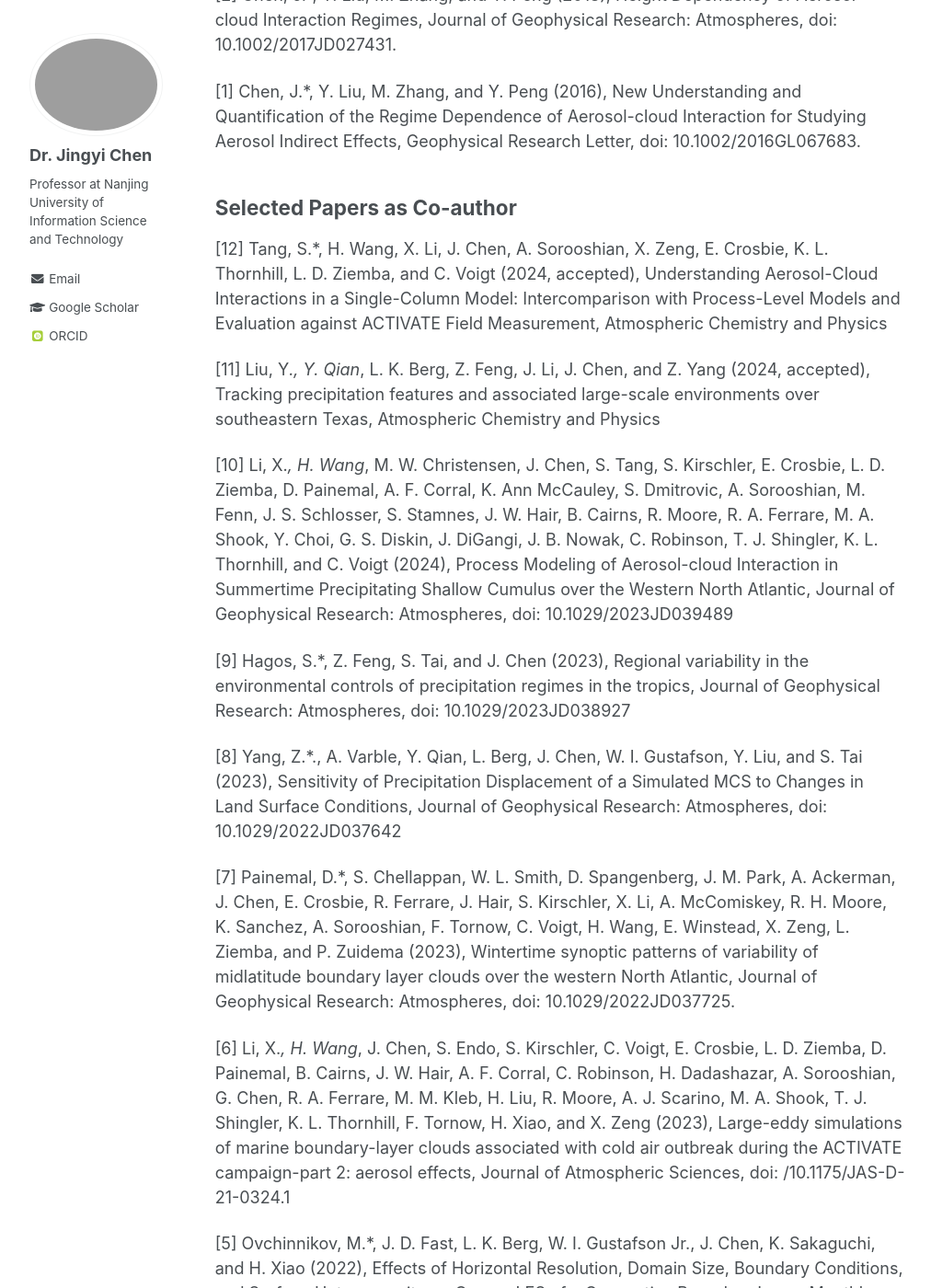
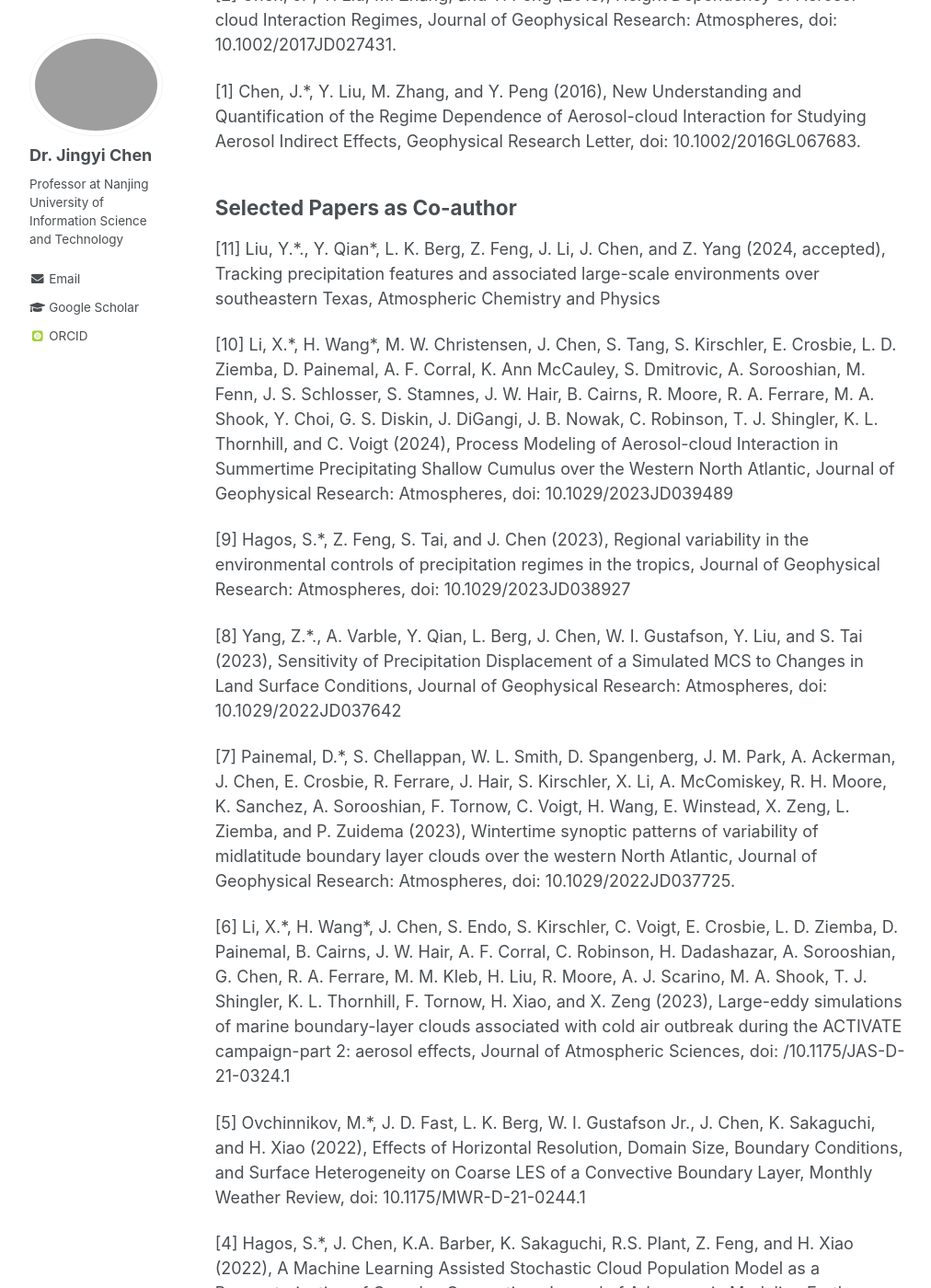
Before and after one commit to Jingyi-Chen/jingyi-chen.github.io, a Jekyll site: the page built from _pages/publications.md, in a window 1280 px wide and 1400 px high, scrolled down 1134 px. Shown: the whole window at 92% size, without its empty margins (132-1144 px from the left). Built offline with Jekyll 4.4.1, drawn with Linux system fonts in a browser that asks for light colours; some web fonts are replaced; some of the changed text lies outside the part shown.

Commit message:
Update publications.md

```diff
--- a/_pages/publications.md
+++ b/_pages/publications.md
@@ -13,46 +13,44 @@ Selected Papers as Lead Author
 
 [9] Chen, J.\*, Y. Qian\*, T. Chakraborty, and Z. Yang (2024), Complexities of urban impacts on long-term seasonal trends in a mid-sized arid city, Environmental Research Communication, doi: 10.1088/2515-7620/ad2b18
 
-[8] Chen, J.*, S. Hagos, H. Xiao, Z. Feng, J. D. Fast, C. Lu, A. Varble, and J. Sun (2023), The effects of shallow cumulus cloud shape on the cloud-cloud interactions and cloud-environment mixing, Geophysical Research Letter, doi: 10.1029/2023GL106334
+[8] Chen, J.\*, S. Hagos, H. Xiao, Z. Feng, J. D. Fast, C. Lu, A. Varble, and J. Sun (2023), The effects of shallow cumulus cloud shape on the cloud-cloud interactions and cloud-environment mixing, Geophysical Research Letter, doi: 10.1029/2023GL106334
 
-[7] Chen, J.*, S. Hagos, H. Xiao, J. D. Fast, and Z. Feng (2023), Multi-scale Analysis of Surface Heterogeneity Induced Convection on Isentropic Coordinates, Journal of Atmospheric Science, doi: 10.1175/JAS-D-21-0198.1
+[7] Chen, J.\*, S. Hagos, H. Xiao, J. D. Fast, and Z. Feng (2023), Multi-scale Analysis of Surface Heterogeneity Induced Convection on Isentropic Coordinates, Journal of Atmospheric Science, doi: 10.1175/JAS-D-21-0198.1
 
-[6] Chen, J.*, S. Hagos, Z. Feng, J. D. Fast, and H. Xiao (2023), The Role of Cloud-Cloud Interactions in the Lifecycle of Shallow Cumulus Clouds, Journal of Atmospheric Science, doi: 10.1175/JAS-D-22-0004.1
+[6] Chen, J.\*, S. Hagos, Z. Feng, J. D. Fast, and H. Xiao (2023), The Role of Cloud-Cloud Interactions in the Lifecycle of Shallow Cumulus Clouds, Journal of Atmospheric Science, doi: 10.1175/JAS-D-22-0004.1
 
-[5] Chen, J.*, H. Wang*, X. Li, D. Painemal, A. Sorooshian, K. L. Thornhill, C. Robinson, and T. Shingler (2022), Impact of Meteorological Factors on the Mesoscale Morphology of Cloud Streets during a Cold Air Outbreak over the Western North Atlantic, Journal of Atmospheric Sciences, doi: 10.1175/JAS-D-22-0034.1
+[5] Chen, J.\*, H. Wang\*, X. Li, D. Painemal, A. Sorooshian, K. L. Thornhill, C. Robinson, and T. Shingler (2022), Impact of Meteorological Factors on the Mesoscale Morphology of Cloud Streets during a Cold Air Outbreak over the Western North Atlantic, Journal of Atmospheric Sciences, doi: 10.1175/JAS-D-22-0034.1
 
-[4] Chen, J.*, S. Hagos, H. Xiao, J. D. Fast, and Z. Feng (2020), Characterization of Surface Heterogeneity Induced Convection using Cluster Analysis, Journal of Geophysical Research: Atmospheres, doi: 10.1029/2020JD032550
+[4] Chen, J.\*, S. Hagos, H. Xiao, J. D. Fast, and Z. Feng (2020), Characterization of Surface Heterogeneity Induced Convection using Cluster Analysis, Journal of Geophysical Research: Atmospheres, doi: 10.1029/2020JD032550
 
-[3] Chen, J.*, Y. Liu, and M. Zhang (2020), Effects of Lateral Entrainment-Mixing with Entrained Aerosols on Cloud Microphysics, Geophysical Research Letter, doi: 10.1029/2020GL087667.
+[3] Chen, J.\*, Y. Liu, and M. Zhang (2020), Effects of Lateral Entrainment-Mixing with Entrained Aerosols on Cloud Microphysics, Geophysical Research Letter, doi: 10.1029/2020GL087667.
 
-[2] Chen, J.*, Y. Liu, M. Zhang, and Y. Peng (2018), Height Dependency of Aerosol-cloud Interaction Regimes, Journal of Geophysical Research: Atmospheres, doi: 10.1002/2017JD027431.
+[2] Chen, J.\*, Y. Liu, M. Zhang, and Y. Peng (2018), Height Dependency of Aerosol-cloud Interaction Regimes, Journal of Geophysical Research: Atmospheres, doi: 10.1002/2017JD027431.
 
-[1] Chen, J.*, Y. Liu, M. Zhang, and Y. Peng (2016), New Understanding and Quantification of the Regime Dependence of Aerosol-cloud Interaction for Studying Aerosol Indirect Effects, Geophysical Research Letter, doi: 10.1002/2016GL067683.
+[1] Chen, J.\*, Y. Liu, M. Zhang, and Y. Peng (2016), New Understanding and Quantification of the Regime Dependence of Aerosol-cloud Interaction for Studying Aerosol Indirect Effects, Geophysical Research Letter, doi: 10.1002/2016GL067683.
 
 
 Selected Papers as Co-author
 ---
 
-[12] Tang, S.*, H. Wang, X. Li, J. Chen, A. Sorooshian, X. Zeng, E. Crosbie, K. L. Thornhill, L. D. Ziemba, and C. Voigt (2024, accepted), Understanding Aerosol-Cloud Interactions in a Single-Column Model: Intercomparison with Process-Level Models and Evaluation against ACTIVATE Field Measurement, Atmospheric Chemistry and Physics
+[11] Liu, Y.\*., Y. Qian\*, L. K. Berg, Z. Feng, J. Li, J. Chen, and Z. Yang (2024, accepted), Tracking precipitation features and associated large-scale environments over southeastern Texas, Atmospheric Chemistry and Physics
 
-[11] Liu, Y*., Y. Qian*, L. K. Berg, Z. Feng, J. Li, J. Chen, and Z. Yang (2024, accepted), Tracking precipitation features and associated large-scale environments over southeastern Texas, Atmospheric Chemistry and Physics
+[10] Li, X.\*, H. Wang*, M. W. Christensen, J. Chen, S. Tang, S. Kirschler, E. Crosbie, L. D. Ziemba, D. Painemal,  A. F. Corral, K. Ann McCauley, S. Dmitrovic, A. Sorooshian, M. Fenn, J. S. Schlosser, S. Stamnes, J. W. Hair, B. Cairns, R. Moore, R. A. Ferrare, M. A. Shook, Y. Choi, G. S. Diskin, J. DiGangi, J. B. Nowak, C. Robinson, T. J. Shingler, K. L. Thornhill, and C. Voigt (2024), Process Modeling of Aerosol-cloud Interaction in Summertime Precipitating Shallow Cumulus over the Western North Atlantic, Journal of Geophysical Research: Atmospheres, doi: 10.1029/2023JD039489
 
-[10] Li, X.*, H. Wang*, M. W. Christensen, J. Chen, S. Tang, S. Kirschler, E. Crosbie, L. D. Ziemba, D. Painemal,  A. F. Corral, K. Ann McCauley, S. Dmitrovic, A. Sorooshian, M. Fenn, J. S. Schlosser, S. Stamnes, J. W. Hair, B. Cairns, R. Moore, R. A. Ferrare, M. A. Shook, Y. Choi, G. S. Diskin, J. DiGangi, J. B. Nowak, C. Robinson, T. J. Shingler, K. L. Thornhill, and C. Voigt (2024), Process Modeling of Aerosol-cloud Interaction in Summertime Precipitating Shallow Cumulus over the Western North Atlantic, Journal of Geophysical Research: Atmospheres, doi: 10.1029/2023JD039489
+[9] Hagos, S.\*, Z. Feng, S. Tai, and J. Chen (2023), Regional variability in the environmental controls of precipitation regimes in the tropics, Journal of Geophysical Research: Atmospheres, doi: 10.1029/2023JD038927
 
-[9] Hagos, S.*, Z. Feng, S. Tai, and J. Chen (2023), Regional variability in the environmental controls of precipitation regimes in the tropics, Journal of Geophysical Research: Atmospheres, doi: 10.1029/2023JD038927
+[8] Yang, Z.\*., A. Varble, Y. Qian, L. Berg, J. Chen, W. I. Gustafson, Y. Liu, and S. Tai (2023), Sensitivity of Precipitation Displacement of a Simulated MCS to Changes in Land Surface Conditions, Journal of Geophysical Research: Atmospheres, doi: 10.1029/2022JD037642
 
-[8] Yang, Z.*., A. Varble, Y. Qian, L. Berg, J. Chen, W. I. Gustafson, Y. Liu, and S. Tai (2023), Sensitivity of Precipitation Displacement of a Simulated MCS to Changes in Land Surface Conditions, Journal of Geophysical Research: Atmospheres, doi: 10.1029/2022JD037642
+[7] Painemal, D.\*, S. Chellappan, W. L. Smith, D. Spangenberg, J. M. Park, A. Ackerman, J. Chen, E. Crosbie, R. Ferrare, J. Hair, S. Kirschler, X. Li, A. McComiskey, R. H. Moore, K. Sanchez, A. Sorooshian, F. Tornow, C. Voigt, H. Wang, E. Winstead, X. Zeng, L. Ziemba, and P. Zuidema (2023), Wintertime synoptic patterns of variability of midlatitude boundary layer clouds over the western North Atlantic, Journal of Geophysical Research: Atmospheres, doi: 10.1029/2022JD037725.
 
-[7] Painemal, D.*, S. Chellappan, W. L. Smith, D. Spangenberg, J. M. Park, A. Ackerman, J. Chen, E. Crosbie, R. Ferrare, J. Hair, S. Kirschler, X. Li, A. McComiskey, R. H. Moore, K. Sanchez, A. Sorooshian, F. Tornow, C. Voigt, H. Wang, E. Winstead, X. Zeng, L. Ziemba, and P. Zuidema (2023), Wintertime synoptic patterns of variability of midlatitude boundary layer clouds over the western North Atlantic, Journal of Geophysical Research: Atmospheres, doi: 10.1029/2022JD037725.
+[6] Li, X.\*, H. Wang\*, J. Chen, S. Endo, S. Kirschler, C. Voigt, E. Crosbie, L. D. Ziemba, D. Painemal, B. Cairns, J. W. Hair, A. F. Corral, C. Robinson, H. Dadashazar, A. Sorooshian, G. Chen, R. A. Ferrare, M. M. Kleb, H. Liu, R. Moore, A. J. Scarino, M. A. Shook, T. J. Shingler, K. L. Thornhill, F. Tornow, H. Xiao, and X. Zeng (2023), Large-eddy simulations of marine boundary-layer clouds associated with cold air outbreak during the ACTIVATE campaign-part 2: aerosol effects, Journal of Atmospheric Sciences, doi: /10.1175/JAS-D-21-0324.1
 
-[6] Li, X.*, H. Wang*, J. Chen, S. Endo, S. Kirschler, C. Voigt, E. Crosbie, L. D. Ziemba, D. Painemal, B. Cairns, J. W. Hair, A. F. Corral, C. Robinson, H. Dadashazar, A. Sorooshian, G. Chen, R. A. Ferrare, M. M. Kleb, H. Liu, R. Moore, A. J. Scarino, M. A. Shook, T. J. Shingler, K. L. Thornhill, F. Tornow, H. Xiao, and X. Zeng (2023), Large-eddy simulations of marine boundary-layer clouds associated with cold air outbreak during the ACTIVATE campaign-part 2: aerosol effects, Journal of Atmospheric Sciences, doi: /10.1175/JAS-D-21-0324.1
+[5] Ovchinnikov, M.\*, J. D. Fast, L. K. Berg, W. I. Gustafson Jr., J. Chen, K. Sakaguchi, and H. Xiao (2022), Effects of Horizontal Resolution, Domain Size, Boundary Conditions, and Surface Heterogeneity on Coarse LES of a Convective Boundary Layer, Monthly Weather Review, doi: 10.1175/MWR-D-21-0244.1
 
-[5] Ovchinnikov, M.*, J. D. Fast, L. K. Berg, W. I. Gustafson Jr., J. Chen, K. Sakaguchi, and H. Xiao (2022), Effects of Horizontal Resolution, Domain Size, Boundary Conditions, and Surface Heterogeneity on Coarse LES of a Convective Boundary Layer, Monthly Weather Review, doi: 10.1175/MWR-D-21-0244.1
+[4] Hagos, S.\*, J. Chen, K.A. Barber, K. Sakaguchi, R.S. Plant, Z. Feng, and H. Xiao (2022), A Machine Learning Assisted Stochastic Cloud Population Model as a Parameterization of Cumulus Convection, Journal of Advances in Modeling Earth Systems, doi: 10.1029/2021MS002808
 
-[4] Hagos, S.*, J. Chen, K.A. Barber, K. Sakaguchi, R.S. Plant, Z. Feng, and H. Xiao (2022), A Machine Learning Assisted Stochastic Cloud Population Model as a Parameterization of Cumulus Convection, Journal of Advances in Modeling Earth Systems, doi: 10.1029/2021MS002808
+[3] Li, X.\*, H. Wang\*, J. Chen, S. Endo, G. George, B. Cairns, S. Chellappan, X. Zeng, S. Kirschler, C. Voigt, A. Sorooshian, E. Crosbie, G. Chen, R. Anthony Ferrare, W. I. Gustafson Jr., J. W. Hair, M. M. Kleb, H. Liu, R. Moore, D. Painemal, C. Robinson, A. Jo Scarino, M. Shook, T. J. Shingler, K. L. Thornhill, F. Tornow, H. Xiao, L. D. Ziemba, and P. Zuidema (2022), Large-eddy simulations of marine boundary-layer clouds associated with cold air outbreaks during the ACTIVATE campaign– part 1: Case setup and sensitivities to large-scale forcings, Journal of Atmospheric Sciences, doi: 10.1175/JAS-D-21-0123.1
 
-[3] Li, X.*, H. Wang*, J. Chen, S. Endo, G. George, B. Cairns, S. Chellappan, X. Zeng, S. Kirschler, C. Voigt, A. Sorooshian, E. Crosbie, G. Chen, R. Anthony Ferrare, W. I. Gustafson Jr., J. W. Hair, M. M. Kleb, H. Liu, R. Moore, D. Painemal, C. Robinson, A. Jo Scarino, M. Shook, T. J. Shingler, K. L. Thornhill, F. Tornow, H. Xiao, L. D. Ziemba, and P. Zuidema (2022), Large-eddy simulations of marine boundary-layer clouds associated with cold air outbreaks during the ACTIVATE campaign– part 1: Case setup and sensitivities to large-scale forcings, Journal of Atmospheric Sciences, doi: 10.1175/JAS-D-21-0123.1
+[2] Sakaguchi, K.\*, L. Berg, J. Chen, J. D. Fast, R. Newsom, S.-L. Tai, Z. Yang, W. I. Gustafson Jr., B.J. Gaudet, M. Huang, M. Pekour, K. Pressel, and H. Xiao (2022), Determining Spatial Scales of Soil Moisture - Cloud Coupling Pathways using Semi-Idealized Simulations, Journal of Geophysical Research: Atmospheres, doi: 10.1029/2021JD035282
 
-[2] Sakaguchi, K.*, L. Berg, J. Chen, J. D. Fast, R. Newsom, S.-L. Tai, Z. Yang, W. I. Gustafson Jr., B.J. Gaudet, M. Huang, M. Pekour, K. Pressel, and H. Xiao (2022), Determining Spatial Scales of Soil Moisture - Cloud Coupling Pathways using Semi-Idealized Simulations, Journal of Geophysical Research: Atmospheres, doi: 10.1029/2021JD035282
-
-[1] Lu, C.*, Y. Liu*, S. Yum, J. Chen, L. Zhu, S. Gao, Y. Yin, S. Niu, and X. Jia (2020), Reconciling Contrasting Relationships between Relative Dispersion and Volume-mean Radius of Cloud Droplet Size Distributions, Journal of Geophysical Research: Atmospheres, doi: 10.1029/2019JD031868.
+[1] Lu, C.\*, Y. Liu\*, S. Yum, J. Chen, L. Zhu, S. Gao, Y. Yin, S. Niu, and X. Jia (2020), Reconciling Contrasting Relationships between Relative Dispersion and Volume-mean Radius of Cloud Droplet Size Distributions, Journal of Geophysical Research: Atmospheres, doi: 10.1029/2019JD031868.
```
